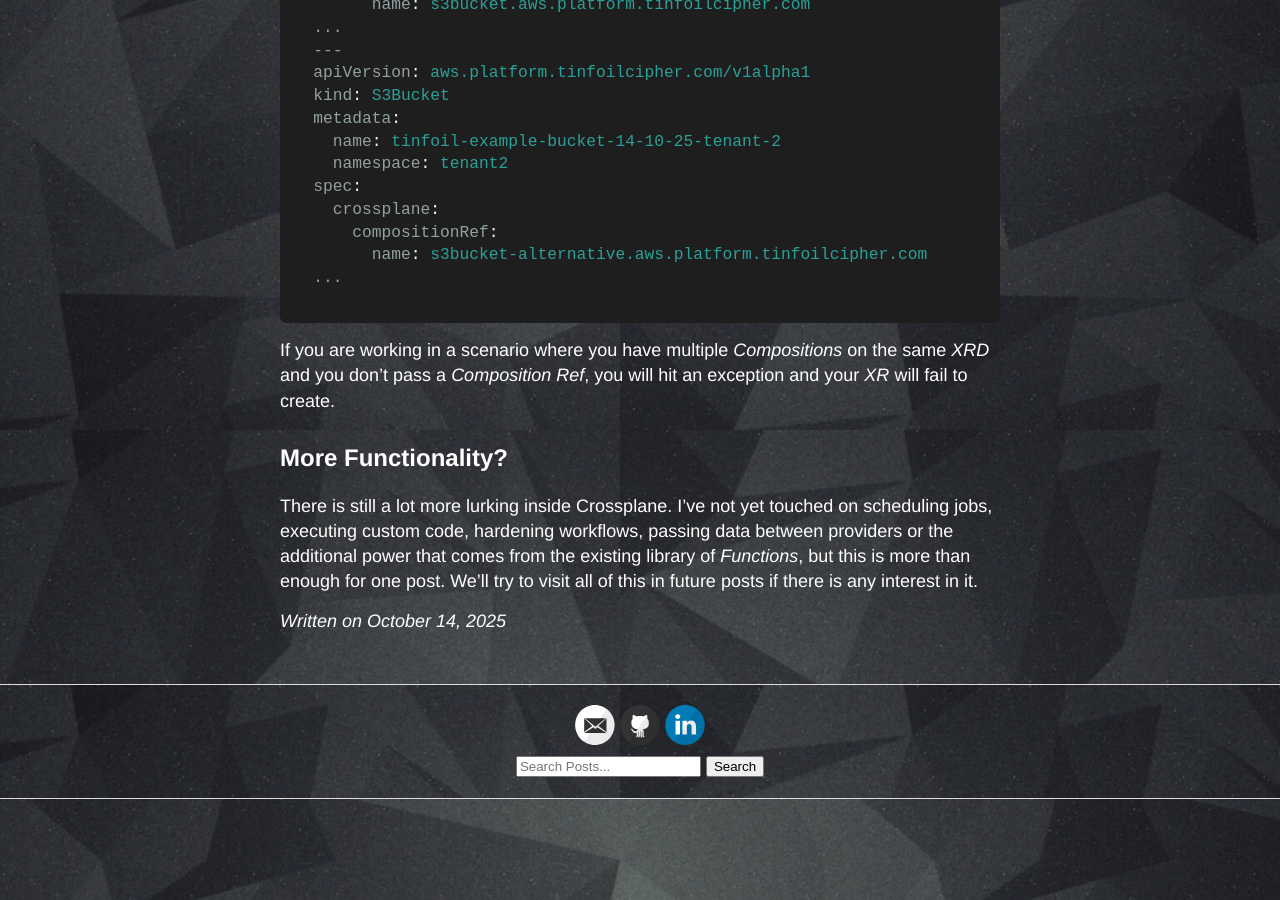
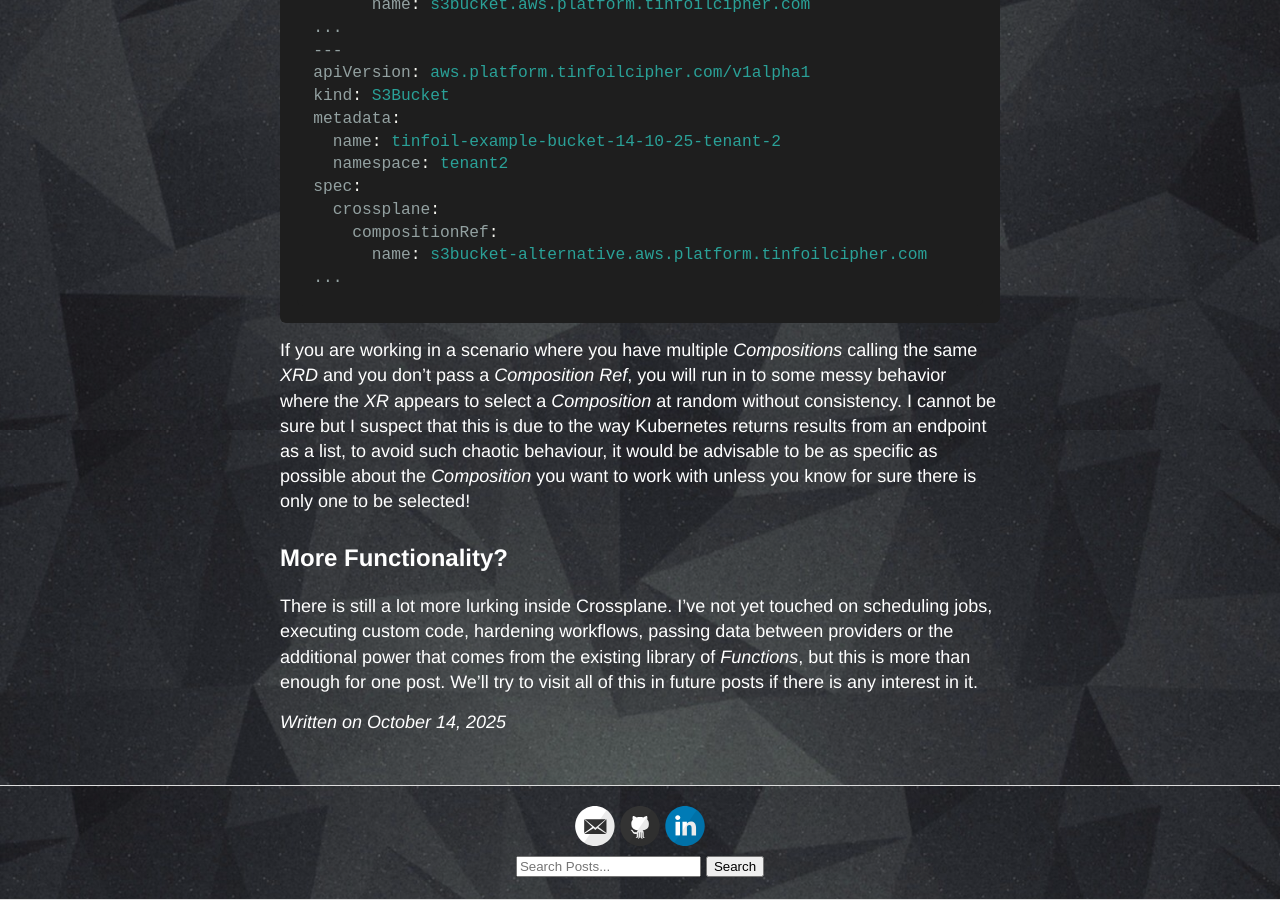
Before and after one commit to tinfoilcipher/tinfoilcipher.github.io, a Jekyll site: the page built from _posts/2025-10-14-crossplane-v2-iac-for-k8s-platform-teams-part-2.md, in a window 1280 px wide and 900 px high, scrolled down 11270 px. Built offline with Jekyll 4.4.1, drawn with Linux system fonts in a browser that asks for light colours.

Commit message:
fix: correct technical error

````diff
--- a/_posts/2025-10-14-crossplane-v2-iac-for-k8s-platform-teams-part-2.md
+++ b/_posts/2025-10-14-crossplane-v2-iac-for-k8s-platform-teams-part-2.md
@@ -374,7 +374,7 @@
 ...
 ```
 
-If you are working in a scenario where you have multiple *Compositions* on the same *XRD* and you don't pass a *Composition Ref*, you will hit an exception and your *XR* will fail to create.
+If you are working in a scenario where you have multiple *Compositions* calling the same *XRD* and you don't pass a *Composition Ref*, you will run in to some messy behavior where the *XR* appears to select a *Composition* at random without consistency. I cannot be sure but I suspect that this is due to the way Kubernetes returns results from an endpoint as a list, to avoid such chaotic behaviour, it would be advisable to be as specific as possible about the *Composition* you want to work with unless you know for sure there is only one to be selected!
 
 ## More Functionality?
 
````
